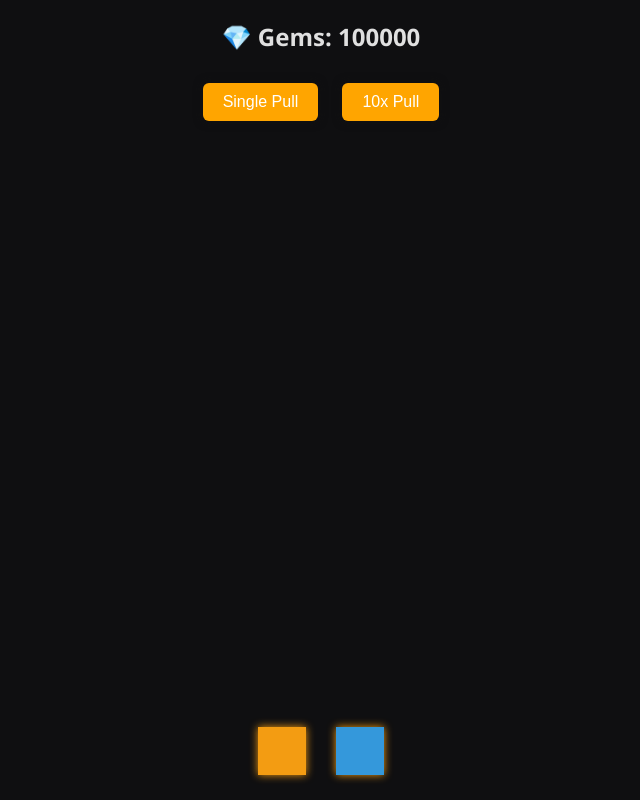
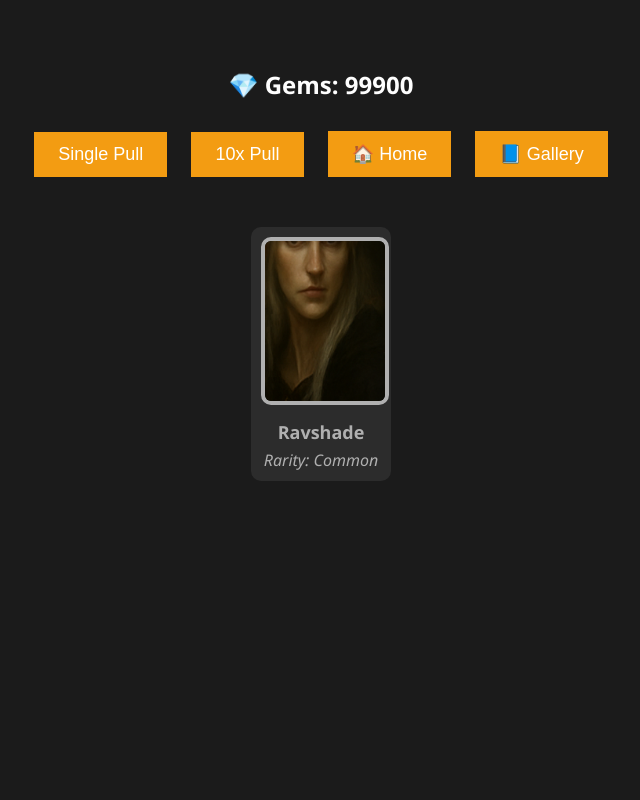
Before and after one commit to nemo00000055/gacha-game_test, a plain HTML site: page summon.html in a window 1280 px wide. Both pictures are taken after a click on the button "Single Pull". Shown: the whole page, without its empty margins (319-959 px from the left). Drawn offline with Linux system fonts and the light colour scheme.

Commit message:
Add files via upload

```diff
--- a/script.js
+++ b/script.js
@@ -1 +1,171 @@
-console.log('Script ready — character data goes here.');
+
+const characters = [
+  {
+    "name": "Eiraveil",
+    "rarity": "Epic",
+    "color": "#9b59b6",
+    "image": "assets/characters/eiraveil.png"
+  },
+  {
+    "name": "Myragaze",
+    "rarity": "Common",
+    "color": "#b0b0b0",
+    "image": "assets/characters/myragaze.png"
+  },
+  {
+    "name": "Myrathorn",
+    "rarity": "Common",
+    "color": "#b0b0b0",
+    "image": "assets/characters/myrathorn.png"
+  },
+  {
+    "name": "Skelsong",
+    "rarity": "Epic",
+    "color": "#9b59b6",
+    "image": "assets/characters/skelsong.png"
+  },
+  {
+    "name": "Kaellance",
+    "rarity": "Common",
+    "color": "#b0b0b0",
+    "image": "assets/characters/kaellance.png"
+  },
+  {
+    "name": "Kaelthorn",
+    "rarity": "Epic",
+    "color": "#9b59b6",
+    "image": "assets/characters/kaelthorn.png"
+  },
+  {
+    "name": "Skelsoul",
+    "rarity": "Rare",
+    "color": "#4a90e2",
+    "image": "assets/characters/skelsoul.png"
+  },
+  {
+    "name": "Ravsong",
+    "rarity": "Rare",
+    "color": "#4a90e2",
+    "image": "assets/characters/ravsong.png"
+  },
+  {
+    "name": "Thalthorn",
+    "rarity": "Common",
+    "color": "#b0b0b0",
+    "image": "assets/characters/thalthorn.png"
+  },
+  {
+    "name": "Ravshade",
+    "rarity": "Common",
+    "color": "#b0b0b0",
+    "image": "assets/characters/ravshade.png"
+  }
+];
+let gems = 100000;
+let collection = JSON.parse(localStorage.getItem('collection') || '{}');
+
+function updateGemsDisplay() {
+  document.getElementById("gems").textContent = `💎 Gems: ${gems}`;
+}
+
+function updateGallery() {
+  const gallery = document.getElementById("gallery");
+  gallery.innerHTML = "";
+  Object.values(collection).forEach((char) => {
+    const item = document.createElement("div");
+    item.classList.add("card");
+
+    const img = document.createElement("img");
+    img.src = char.image;
+    img.style.borderColor = char.color;
+
+    const name = document.createElement("h3");
+    name.textContent = char.name;
+    name.style.color = char.color;
+
+    const rarity = document.createElement("p");
+    rarity.textContent = `Rarity: ${char.rarity}`;
+    rarity.style.color = char.color;
+
+    item.appendChild(img);
+    item.appendChild(name);
+    item.appendChild(rarity);
+    gallery.appendChild(item);
+  });
+}
+
+function weightedRandomPick() {
+  const weights = {
+    "Common": 50,
+    "Rare": 30,
+    "Epic": 16,
+    "Legendary": 3,
+    "Mythic": 1
+  };
+  const pool = [];
+
+  characters.forEach((char) => {
+    const weight = weights[char.rarity] || 1;
+    for (let i = 0; i < weight; i++) {
+      pool.push(char);
+    }
+  });
+
+  const randomIndex = Math.floor(Math.random() * pool.length);
+  return pool[randomIndex];
+}
+
+function pullCharacters(amount = 1) {
+  const cost = amount === 10 ? 900 : 100;
+  if (gems < cost) {
+    alert("Not enough gems!");
+    return;
+  }
+  gems -= cost;
+  updateGemsDisplay();
+
+  const container = document.getElementById("result");
+  container.innerHTML = "";
+
+  const audio = document.getElementById("sfx");
+  if (audio) {
+    audio.currentTime = 0;
+    audio.play();
+  }
+
+  for (let i = 0; i < amount; i++) {
+    const char = weightedRandomPick();
+    if (!collection[char.name]) {
+      collection[char.name] = char;
+    }
+
+    const card = document.createElement("div");
+    card.classList.add("card", "animated");
+
+    const img = document.createElement("img");
+    img.src = char.image;
+    img.style.borderColor = char.color;
+
+    const name = document.createElement("h3");
+    name.textContent = char.name;
+    name.style.color = char.color;
+
+    const rarity = document.createElement("p");
+    rarity.textContent = `Rarity: ${char.rarity}`;
+    rarity.style.color = char.color;
+
+    card.appendChild(img);
+    card.appendChild(name);
+    card.appendChild(rarity);
+    container.appendChild(card);
+  }
+
+  updateGallery();
+}
+
+document.getElementById("pullOne").addEventListener("click", () => pullCharacters(1));
+document.getElementById("pullTen").addEventListener("click", () => pullCharacters(10));
+updateGemsDisplay();
+updateGallery();
+
+window.addEventListener('beforeunload', () => localStorage.setItem('collection', JSON.stringify(collection)));
--- a/style.css
+++ b/style.css
@@ -1,58 +1,71 @@
-
 body {
-  background-color: #0f0f11;
-  color: #e0e0e0;
   font-family: 'Segoe UI', sans-serif;
   text-align: center;
-}
-h1, h2, h3 {
-  margin-top: 20px;
+  background-color: #1b1b1b;
+  color: #fefefe;
+  padding-top: 40px;
 }
 button {
-  background-color: orange;
-  color: white;
-  padding: 10px 20px;
+  padding: 12px 24px;
+  margin: 10px;
+  font-size: 18px;
+  background: #f39c12;
+  color: #fff;
   border: none;
-  margin: 10px;
-  font-size: 16px;
-  border-radius: 6px;
-  box-shadow: 0 0 10px #111;
+  cursor: pointer;
 }
 .pulls {
   display: flex;
   flex-wrap: wrap;
   justify-content: center;
-  gap: 10px;
-  margin-top: 20px;
+  margin-top: 30px;
 }
 .card {
-  background-color: #1a1a1d;
-  border: 2px solid #555;
-  border-radius: 8px;
+  margin: 10px;
+  background-color: #2c2c2c;
   padding: 10px;
+  border-radius: 10px;
   width: 120px;
+  transition: transform 0.3s;
+}
+.card:hover {
+  transform: scale(1.05);
 }
 .card img {
-  width: 100%;
-  height: 140px;
+  width: 100%; max-height: 160px; object-fit: cover;
+  border-radius: 10px;
+  border: 4px solid #fff;
+}
+.card h3 {
+  margin: 10px 0 5px;
+  font-size: 18px;
+}
+.card p {
+  font-style: italic;
+  margin: 0;
+}
+
+.animated {
+  animation: fadeInUp 0.5s ease;
+}
+@keyframes fadeInUp {
+  0% {
+    opacity: 0;
+    transform: translateY(40px);
+  }
+  100% {
+    opacity: 1;
+    transform: translateY(0);
+  }
+}
+
+img {
   object-fit: cover;
-  object-position: top center;
-  border-radius: 4px;
+  max-height: 160px;
 }
-.nav-bar {
-  position: fixed;
-  bottom: 20px;
-  left: 0;
-  right: 0;
-  display: flex;
-  justify-content: center;
-  gap: 30px;
+.nav-buttons {
+  margin-top: 40px;
 }
-.nav-bar a {
-  text-decoration: none;
+button {
+  margin: 10px;
 }
-.nav-bar img {
-  width: 48px;
-  height: 48px;
-  filter: drop-shadow(0 0 4px #f39c12);
-}
--- a/summon.html
+++ b/summon.html
@@ -9,12 +9,11 @@
   <h2 id="gems">💎 Gems: 100000</h2>
   <button id="pullOne">Single Pull</button>
   <button id="pullTen">10x Pull</button>
+  <a href="index.html"><button>🏠 Home</button></a>
+  <a href="gallery.html"><button>📘 Gallery</button></a>
+
   <div id="result" class="pulls"></div>
   <audio id="sfx" src="assets/sound/summon.mp3" preload="auto"></audio>
-  <div class="nav-bar">
-    <a href="index.html"><img src="assets/ui/summon.png" alt="Home" /></a>
-    <a href="gallery.html"><img src="assets/ui/gallery.png" alt="Gallery" /></a>
-  </div>
   <script src="script.js"></script>
 </body>
 </html>
```
Also changed, not shown: gallery.html (+6 -8 lines), index.html (+5 -5 lines).
